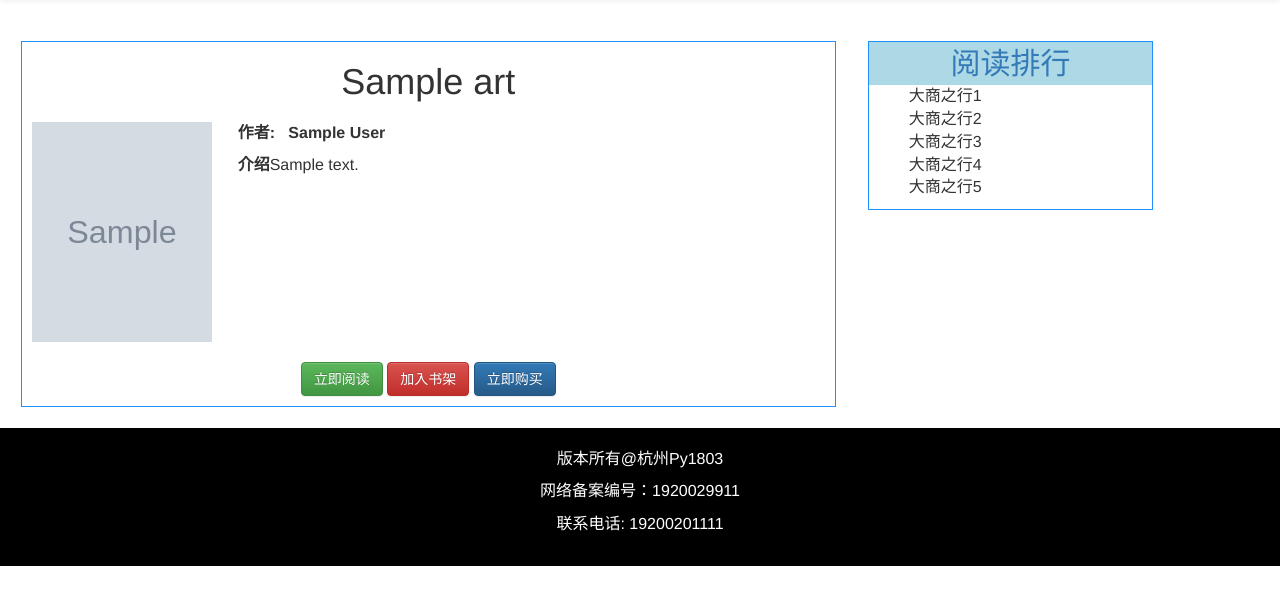
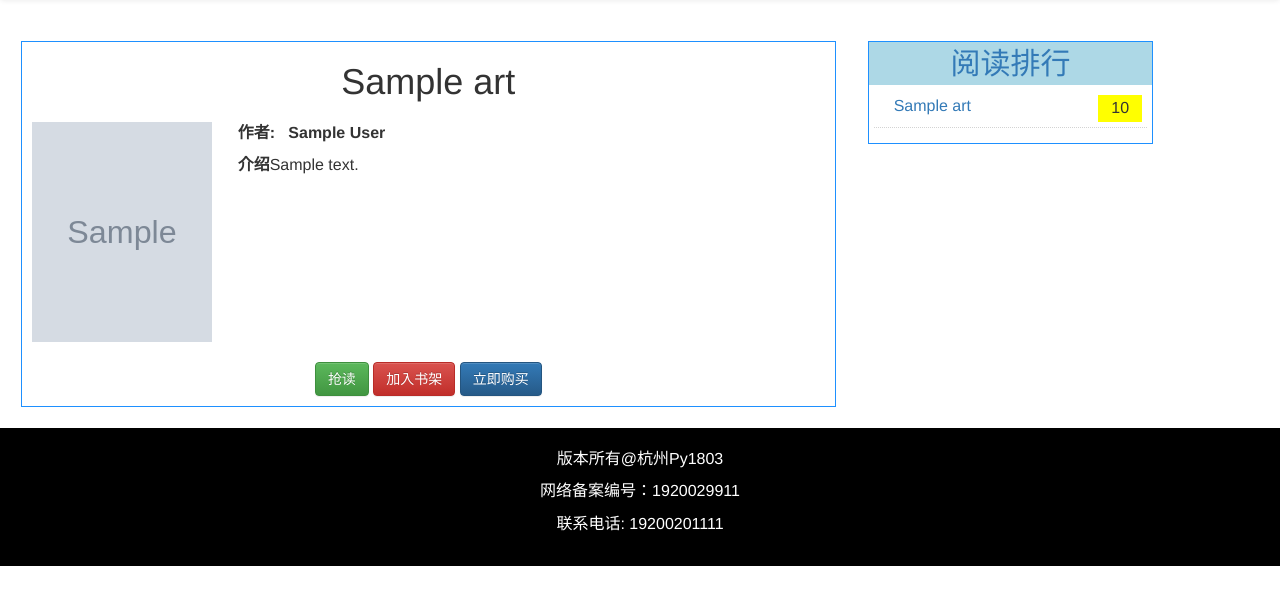
Before and after one commit to disenQF/HArtPro, a Django app: template templates/art/show.html in a window 1280 px wide. Shown: the part 52-657 px from the top of the page. Run offline with Django 3.2, Linux system fonts and the light colour scheme; the template is opened without the code that fills it: most values are stand-ins (such as "Sample title", 1, 10 or a date in 2020); grey boxes marked "Sample" are stand-in pictures; parts of the project's set-up code (start-up, migrations or seed data) failed here and were passed over; some libraries are stand-ins or nearby versions.

Commit message:
实现抢读功能

```diff
--- a/myapps/art/urls.py
+++ b/myapps/art/urls.py
@@ -5,4 +5,6 @@ from art import views
 
 urlpatterns = [
     url(r'^show/(\d+?)/', views.show),
+    url(r'^qd/(\d+?)/', views.qdArt),
+    url(r'^query_qd/(\d+?)/', views.queryQDState),
 ]
--- a/templates/art/show.html
+++ b/templates/art/show.html
@@ -27,7 +27,7 @@
                     <h1 class="text-center">{{ art.title }}</h1>
                     <div class="row">
                         <div class="col-md-3">
-                            <img src="/static/uploads/{{ art.cover}}" width="180px" height="220px">
+                            <img src="/static/uploads/{{ art.cover }}" width="180px" height="220px">
                         </div>
                         <div class="col-md-9">
                             <p><b>作者: &nbsp;&nbsp;{{ art.author }}</b></p>
@@ -35,7 +35,7 @@
                         </div>
                     </div>
                     <div class="text-center" style="padding: 10px">
-                        <a class="btn btn-success">立即阅读</a>
+                        <button id="qdBtn" onclick="qd({{ art.id }})" class="btn btn-success">抢读</button>
                         <a class="btn btn-danger">加入书架</a>
                         <a class="btn btn-primary">立即购买</a>
                     </div>
@@ -43,16 +43,62 @@
             </div>
             <div class="col-md-3">
                 <div id="art_top">
-                    <h2 class="text-center"><a href="#">阅读排行</a> </h2>
-                    <ul>
-                        <li>大商之行1</li>
-                        <li>大商之行2</li>
-                        <li>大商之行3</li>
-                        <li>大商之行4</li>
-                        <li>大商之行5</li>
+                    <h2 class="text-center"><a href="#">阅读排行</a></h2>
+                    <ul style="padding: 5px">
+                        {% for art_,score in readTopRank %}
+                            <li class="row" style="border-bottom: 1px dotted lightgray;margin: 0px;padding: 5px">
+                                <span class="col-md-10"><a href="/art/show/{{ art_.id }}/">{{ art_.title }}</a></span>
+                                <span class="col-md-2 text-center"
+                                      style="background-color:yellow;padding: 2px;margin-left: 0px">{{ score }}</span>
+
+                            </li>
+                        {% endfor %}
+
+
                     </ul>
                 </div>
             </div>
         </div>
     </div>
 {% endblock %}
+
+{% block js %}
+    <script>
+        isQD = true;  // 是否可以抢读
+        qid = 0;
+        function qd(artId) {
+            if (isQD) {
+                isQD = false;
+                $.getJSON('/art/qd/' + artId + "/", function (data) {
+                    if (data.code == 101) {
+                        //  未登录用户，则去登录
+                        window.open('/user/login/', target = '_self');
+                    } else {
+                        // alert(data.msg);
+                        $('#qdBtn').text(data.msg);  //修改a标签中的文本内容
+
+                        //启动定时检查
+                        qid = setInterval(function () {
+                             queryQDStatus(artId);
+                        },1000)
+                    }
+                })
+            }else{
+                alert('正在抢读中...');
+            }
+        }
+
+        function queryQDStatus(id) {
+            $.getJSON('/art/query_qd/'+id+"/", function (data) {
+                $('#qdBtn').text(data.msg);
+                if(data.code == 200){
+                    alert('抢到了'+data.art.title);
+                }
+
+                if(data.code != 201){
+                    clearInterval(qid);  //如果不是正在抢读的状态，即为成功或失败，则要关闭定时查询
+                }
+            })
+        }
+    </script>
+{% endblock %}
```
Also changed, not shown: HArtPro/celery.py (added, +18 -0 lines), HArtPro/settings.py (+16 -0 lines), myapps/art/tasks.py (added, +27 -0 lines), myapps/art/views.py (+45 -0 lines), myapps/redis_/__init__.py (added, +19 -0 lines), db.sqlite3, static/users/photo/1a35c38af9194072a7291db3a6473a1d.jpeg (added), static/users/photo/5bc04cced85c4ac09e6c0db6577ea905.png (added), static/users/photo/5d259f1035394c3e949f727235d66621.jpeg (added), static/users/photo/70116e496fa64a8387f18aae94792e1d.jpg (added), static/users/photo/823e1a49e28647b1be7fd7630c940ef8.jpg (added), static/users/photo/a7dac0ea3595448c822d0b913ab846de.jpeg (added), static/users/photo/c1c19afec9d94e7e8f207deb3bc96e83.png (added).
